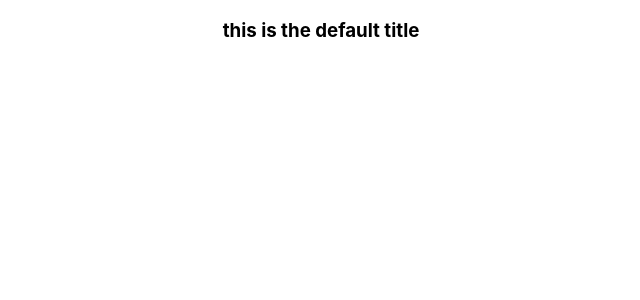
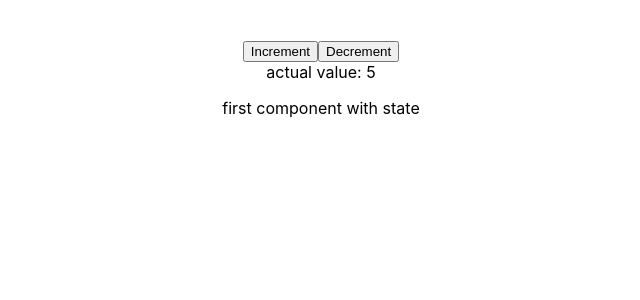
Before and after one commit to Antoniomora95/basic-react, a React (Create React App) app: page / in a window 1280 px wide. Shown: the top 300 px of the page, without its empty margins (319-959 px from the left). Built offline with nearby package versions, Linux system fonts and the light colour scheme.

Commit message:
add counter comp and print counter function, just to see how the props are automatically updated in child when parent state is updated

```diff
--- a/src/App.css
+++ b/src/App.css
@@ -36,3 +36,7 @@
     transform: rotate(360deg);
   }
 }
+
+.counter-wrap{
+  padding-top: 40px;
+}
--- a/src/App.js
+++ b/src/App.js
@@ -73,27 +73,54 @@ class Tick extends Component{
 
 }
 
-
-class Title extends Component {
-  // default props
-  render(){
+function PrintCounter({counter}){
+  console.log(counter);
   return(
-      <h3>{ this.props.title }</h3>
+    <div>
+      actual value: { counter }
+    </div>
   );
 }
+class Counter extends Component {
+  constructor(props){
+    super(props);
+    this.state = {
+      counter: 0
     }
-Title.defaultProps = {
-  title: 'this is the default title'
   }
-function App() {
-  let name = 'Antonio Mora';
-  let text = 'I am learning the basics in react';
-  let number = 9;
+  componentDidMount(){
+    setInterval(() => {
+      this.setState((state)=>{
+        return {...state, counter: state.counter +1}
+      })
+    }, 1000);
+  }
+    render(){
+      let { counter } = this.state;
+      return (
+        <div className="counter-wrap">
+          <button>Increment</button>
+          <button>Decrement</button>
+          <PrintCounter counter = { counter }></PrintCounter>
+        </div>
+      );
+    }
+
+}
+class App extends Component {
+
+  constructor(props){
+    super(props);
+  }
+
+  render(){
     return (
       <div className="App">
-      <Title />
+        <Counter></Counter>
+        <p>first component with state</p>
       </div>
       );
+  }
 }
 
 export default App;
```
Lines whose indentation alone changed are shown as unchanged.
